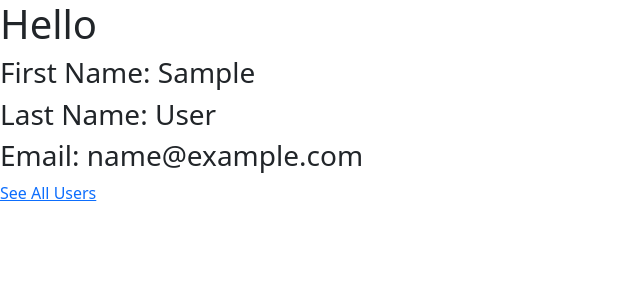
After one commit to DaliusBeckjr/Users_cr, a Python web app: template users_cr/flask_app/templates/show_user.html in a window 1280 px wide. The commit adds this page. Shown: the top 300 px of the page, without its empty margins (0-640 px from the left). Run offline with Jinja, Linux system fonts and the light colour scheme; the template is opened without the code that fills it: most values are stand-ins (such as "Sample title", 1, 10 or a date in 2020); some libraries are stand-ins or nearby versions.

Commit message:
finished

```diff
--- /dev/null
+++ b/users_cr/flask_app/templates/show_user.html
@@ -0,0 +1,19 @@
+<!DOCTYPE html>
+<html lang="en">
+<head>
+  <meta charset="UTF-8">
+  <meta name="viewport" content="width=device-width, initial-scale=1.0">
+  <title>One User</title>
+  <link rel="stylesheet" href="https://stackpath.bootstrapcdn.com/bootstrap/5.0.0-alpha1/css/bootstrap.min.css" integrity="sha384-r4NyP46KrjDleawBgD5tp8Y7UzmLA05oM1iAEQ17CSuDqnUK2+k9luXQOfXJCJ4I" crossorigin="anonymous">
+  <script src="https://cdn.jsdelivr.net/npm/popper.js@1.16.0/dist/umd/popper.min.js" integrity="sha384-Q6E9RHvbIyZFJoft+2mJbHaEWldlvI9IOYy5n3zV9zzTtmI3UksdQRVvoxMfooAo" crossorigin="anonymous"></script>
+  <script src="https://stackpath.bootstrapcdn.com/bootstrap/5.0.0-alpha1/js/bootstrap.min.js" integrity="sha384-oesi62hOLfzrys4LxRF63OJCXdXDipiYWBnvTl9Y9/TRlw5xlKIEHpNyvvDShgf/" crossorigin="anonymous"></script>
+</head>
+<body>
+<h1>Hello  </h1>
+<h3>First Name: {{one_user.first_name}}</h3>
+<h3>Last Name: {{one_user.last_name}}</h3>
+<h3>Email: {{one_user.email}}</h3>
+<a href="/users/dashboard">See All Users</a>
+
+</body>
+</html>
```
Also changed, not shown: users_cr/flask_app/controllers/users.py (+11 -0 lines), users_cr/flask_app/models/user.py (+7 -5 lines), users_cr/flask_app/templates/users_dashboard.html (+7 -1 lines), 1 other file.
